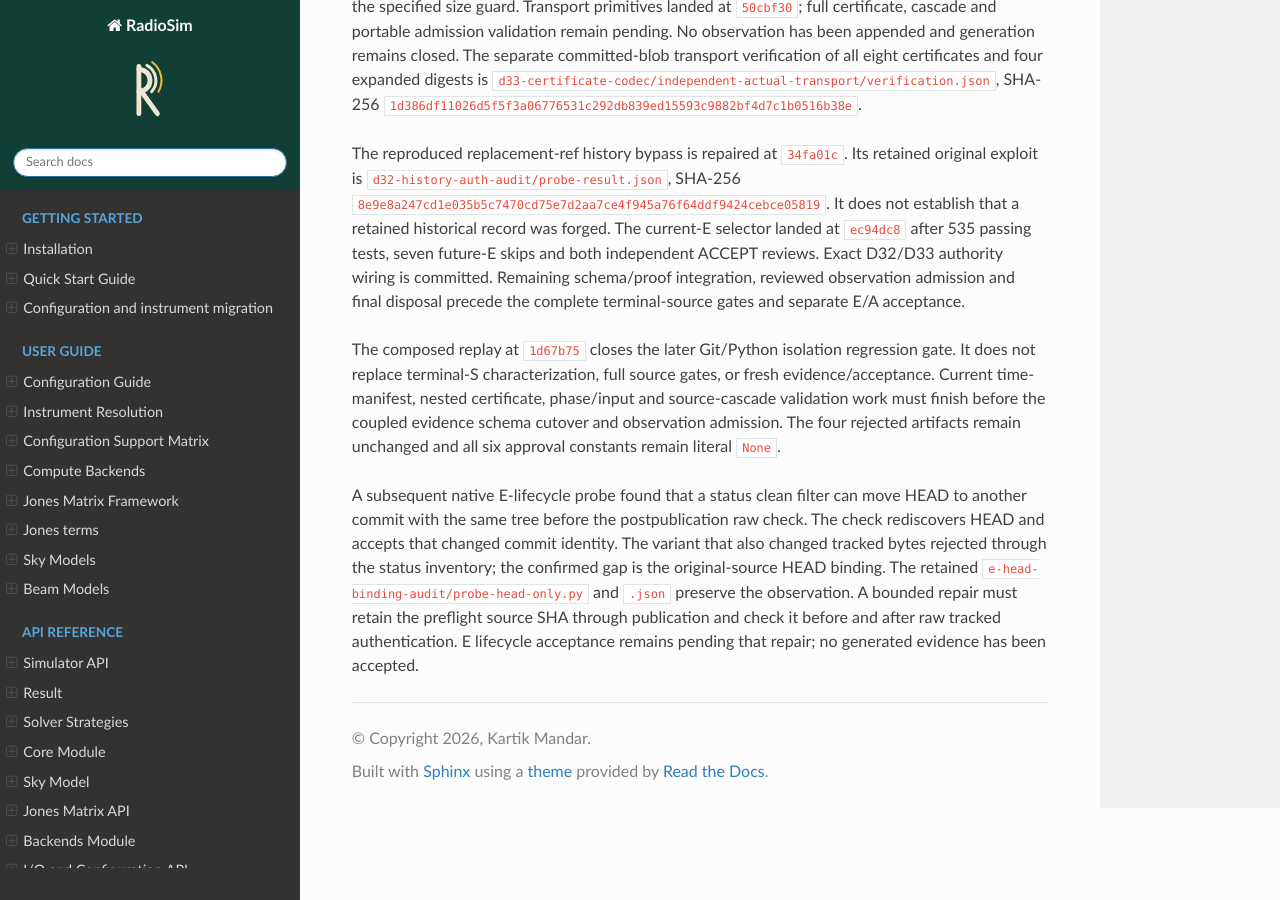
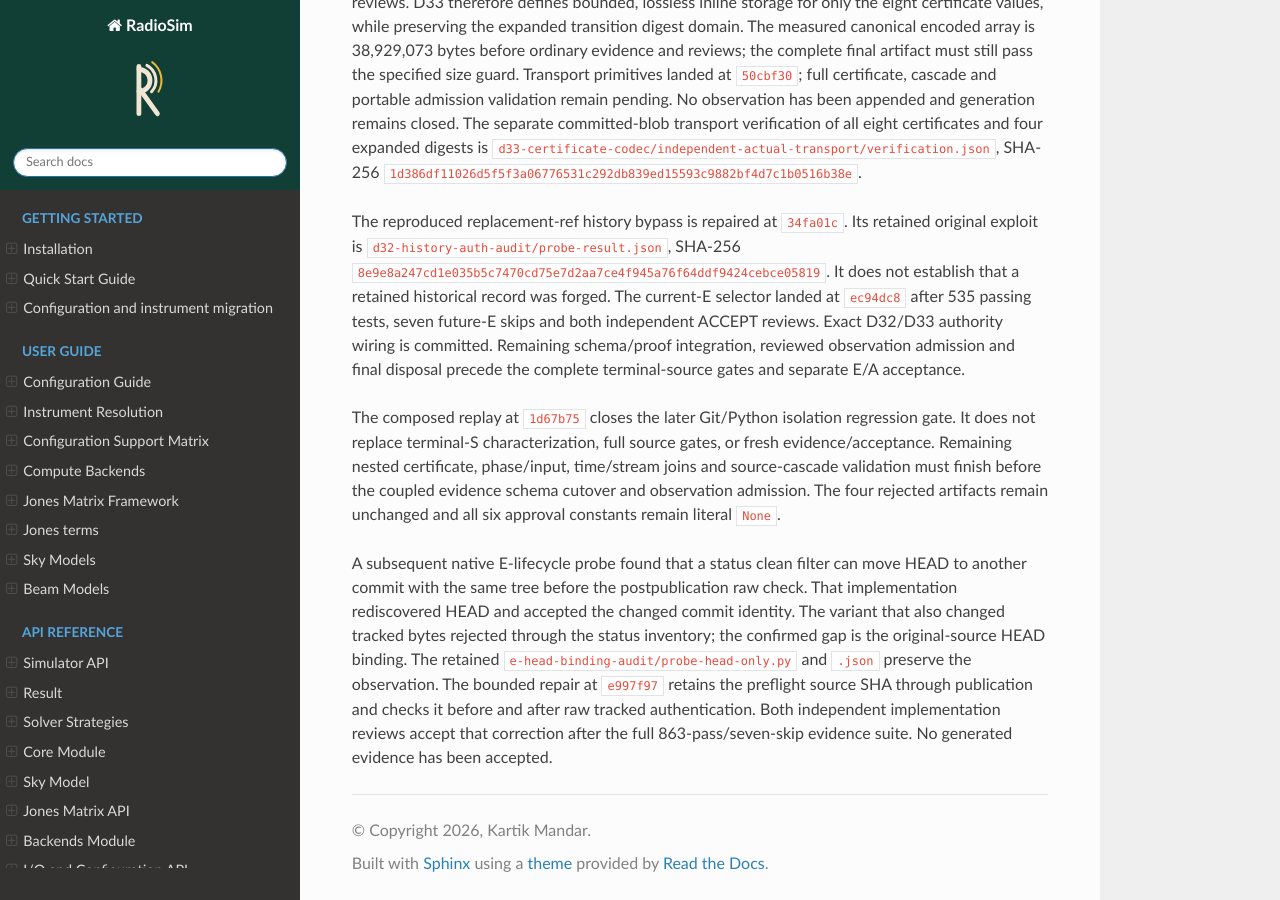
Before and after one commit to RRI-interferometry/RRIVis, a Sphinx documentation site: the page built from docs/development/completion_ledger.md, in a window 1280 px wide and 900 px high, scrolled down 5497 px. Built offline with Sphinx 7.4.7 and the Read the Docs theme 3.1.0, drawn with Linux system fonts in a browser that asks for light colours; some of the changed text lies outside the part shown.

Commit message:
docs: record time validation and source identity repair

```diff
--- a/docs/development/completion_ledger.md
+++ b/docs/development/completion_ledger.md
@@ -143,7 +143,7 @@
 | Current D33 evidence binding | `9db7c1ec3d6381929a86c6825766c8ab0c97b64c`, pushed and live remote verified | Both independent reviews ACCEPT; 704 passed and seven future-E skips; strict 367 unchanged. Distinct authenticated D30/D31/D32/D33 roles; exact historical R references remain unchanged |
 | Original detached checkout authentication | `ccca81bed7281dbbccad7a22fe1e83650541d242`, pushed and live remote verified | Both independent reviews ACCEPT corrected parent-directory guard; 29 combined controls pass, including two original oracle pins, strict 54 unchanged. Actual exact-R checkout raw-byte probe passes with original config/index/HEAD/registrations unchanged; canonical LFS pointer/materialization and raw modes/types authenticated. Round1 parent-symlink rejection preserved |
 | Evidence original Git object/context reader | `248f6c68dff552f245d232280f4a4c1efc54f287`, pushed and live remote verified | Both independent reviews ACCEPT; 719 passed and seven future-E skips, strict 367 unchanged. Raw object/ancestry/tree readers resist replacement, graft and routing substitutions; original six historical artifacts unchanged |
-| Evidence all-tracked source authentication | `3fe12f23c0a9f6264534a0c818cf31d59d821aea`, pushed and live remote verified | Both independent reviews ACCEPT; 735 passed and seven future-E skips, strict 367 unchanged. Preflight and postpublication compare every original tracked byte/type/mode, reject redirected parent directories and authenticate canonical LFS materialization; independent assume/skip/stat-cache concealment controls reject. A later same-tree HEAD-substitution gap remains pending below |
+| Evidence all-tracked source authentication | `3fe12f23c0a9f6264534a0c818cf31d59d821aea`, pushed and live remote verified | Both independent reviews ACCEPT; 735 passed and seven future-E skips, strict 367 unchanged. Preflight and postpublication compare every original tracked byte/type/mode, reject redirected parent directories and authenticate canonical LFS materialization; independent assume/skip/stat-cache concealment controls reject. A later same-tree HEAD-substitution gap was repaired at `e997f97` |
 | Historical Python child isolation | `1d67b75ba64c6d1112e646fd6ff8697944c7f37c`, pushed and live remote verified | Both independent reviews ACCEPT; 12 author and seven independent native tests pass, strict 54 unchanged. All five children strip inherited Python/pytest routing while preserving exact source, original arguments and normal plugin autoload; composed full replay is recorded separately |
 | Composed historical replay | Exact clean `1d67b75ba64c6d1112e646fd6ff8697944c7f37c` | Independent physics ACCEPT and computational PASS confirm the retained full serial red gate: 119 passed in 1106.68s; exact historical child produced two expected failures followed by three passing controls, with separate general control passing. Import assertion, original source bytes and retained JUnit authenticated; HEAD/config/index/registrations and checkout bytes unchanged. `composed-red-replay/after.json` SHA-256 `5d6111c6d3422e75f76ef2f40e9c3845210105d85a0b0a097490e72b48aaaefb` |
 | Strict acceptance JSON | `2de1b83060b13fd4ebbaf2aaecd9bd8317efa382`, pushed and live remote verified | Both independent reviewers ACCEPT; full 183 passed and six future-A skips; strict 60 to 54 with zero added. Duplicate keys, invalid Unicode, coerced keys and unfaithful binary64 integers reject; original E/A canonical bytes remain exact |
@@ -151,6 +151,8 @@
 | Closed scientific solver snapshot | `bffd81283ca03adcad6a3eaa180ec769f4179022`, pushed and live remote verified | Both independent reviewers ACCEPT exact primary composition; 61 combined stream/solver tests pass; strict 367 unchanged. Exact 20-key snapshot and four family contracts authenticated; retained eight endpoints compatible. Caller must authenticate IERS and certificate joins |
 | Frame certificate top-level structure | `0777731363a19fa4995783915f3c4e40007d61f9`, pushed and live remote verified | Both independent reviewers ACCEPT exact primary composition; 34 structural and 61 stream/solver tests pass; strict 367 unchanged. Exact 126-field structure and 125-field hash preimage only; explicit inventory is an indivisible schema slice. Nested semantics, budgets, owner/cascade and admission remain pending |
 | Acceptance tracked-file lifecycle | `9bb48823eaa1f4737c0e9a19da7b9ef8030352f1`, pushed and live remote verified | Both independent reviewers ACCEPT corrected round3; full 208 passed and six future-A skips, strict 54 unchanged. Original E HEAD and tracked bytes/types/modes/LFS materialization checked throughout publication; final raw check follows status and exact output inventory. Original filter-side-effect probe now rejects, and restoring old ordering fails the new regression. Round2 REJECT and separate withdrawal of its initial computational ACCEPT remain retained |
+| Characterization time reconstruction | `c8c90d22cba9f65ad1951e7444a0fa20e9f9eff5`, pushed and live remote verified | Both independent reviewers ACCEPT corrected round2; full E 857 passed and seven future-E skips, 27 focused tests pass, strict 367 unchanged. Exact time8 and temporal phase projection reconstructed with pinned offline IERS bytes; resource failures are typed and caller cache/config preserved. Original dual REJECT and 852-pass round1 retained. Complete phase/input and scientific-stream joins remain pending |
+| Evidence original-source HEAD lifecycle | `e997f97e7a37b83175c6a787dcef5e6a2e3aef96`, pushed and live remote verified | Both independent reviewers ACCEPT; full E 863 passed and seven future-E skips, 24 focused tests pass, strict 367 unchanged. Raw guard checks original HEAD before/after reading, and prepublication/final output checks retain the preflight source SHA. Native same-tree HEAD substitution rejects; removing final HEAD check fails the decisive regression. Scientific owners and schemas unchanged |
 | Frame regression | `1909829d828078fd36a905aa68cde50fcb4bfa16`, pushed and live remote verified | Two controlled expected-red assertions under each Python version: mismatch count 1, not 0; no collection/import failure |
 | Frame repair | `cfad247831629241842ffecd5f7aaa5b2084493c`, pushed and live remote verified | Both independent reviewers ACCEPT frozen full test/source patch `231f48c6d0d4bae419bb0cba0091813c928be40e3100713754c3a7c5904e00cb`; 13 frame tests pass in each environment; 7 public Python-3.12 integration tests pass in 741.40s; solver strict diagnostics remain 78 with no added diagnostic |
 | Ledger docs fix | `c245593df808e0a757925d5a02416b4608cd8661`, pushed and live remote verified | Fresh Sphinx build fetched all inventories; explicit ledger orphan declaration restored warnings-as-errors success |
@@ -228,17 +230,18 @@
 
 The composed replay at `1d67b75` closes the later Git/Python isolation regression
 gate. It does not replace terminal-S characterization, full source gates, or
-fresh evidence/acceptance. Current time-manifest, nested certificate, phase/input
-and source-cascade validation work must finish before the coupled evidence
+fresh evidence/acceptance. Remaining nested certificate, phase/input, time/stream
+joins and source-cascade validation must finish before the coupled evidence
 schema cutover and observation admission. The four rejected artifacts remain
 unchanged and all six approval constants remain literal `None`.
 
 A subsequent native E-lifecycle probe found that a status clean filter can move
 HEAD to another commit with the same tree before the postpublication raw check.
-The check rediscovers HEAD and accepts that changed commit identity. The variant
+That implementation rediscovered HEAD and accepted the changed commit identity. The variant
 that also changed tracked bytes rejected through the status inventory; the
 confirmed gap is the original-source HEAD binding. The retained
 `e-head-binding-audit/probe-head-only.py` and `.json` preserve the observation.
-A bounded repair must retain the preflight source SHA through publication and
-check it before and after raw tracked authentication. E lifecycle acceptance
-remains pending that repair; no generated evidence has been accepted.
+The bounded repair at `e997f97` retains the preflight source SHA through
+publication and checks it before and after raw tracked authentication. Both
+independent implementation reviews accept that correction after the full
+863-pass/seven-skip evidence suite. No generated evidence has been accepted.
```
